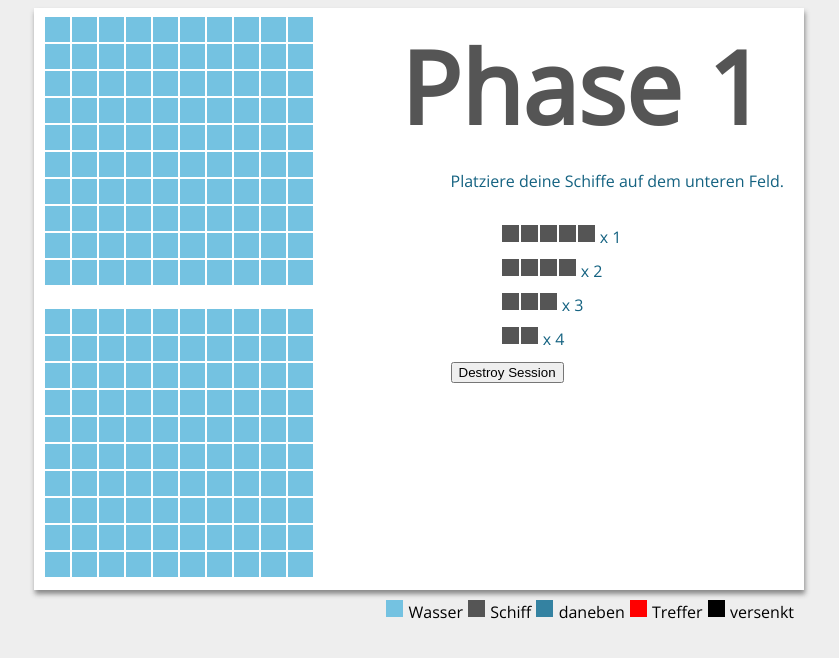
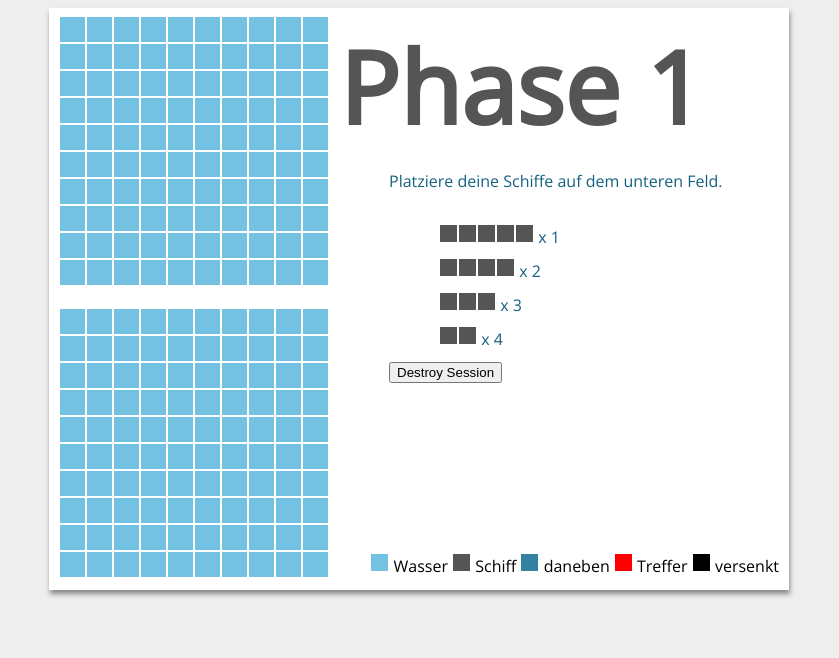
Before and after one commit to Gemba69/SchiffeVersenken, a PHP site: page / in a window 1280 px wide. Shown: the top 658 px of the page, without its empty margins (221-1060 px from the left). Run offline with PHP 8.4, Linux system fonts and the light colour scheme.

Commit message:
cosmetic changes

```diff
--- a/Website/ajax.php
+++ b/Website/ajax.php
@@ -47,7 +47,7 @@
 		for ($i = 1; $i < 11; $i++) { //TODO: array dynamisch auslesen!
 			$remainingShips[$i] = isset($drawnShips[$i]) ? $requiredShips[$i] - $drawnShips[$i] : $requiredShips[$i];
 			if ($remainingShips[$i] < 0) {
-				$warning = $warning."Anzahl {$i}er Schiffe überschritten.<br>"; //TODO: hard coding entfernen
+				$warning = $warning."Anzahl an {$i}er Schiffen überschritten.<br>"; //TODO: hard coding entfernen
 			}
 		}
 		return getDrawnShipsCode($remainingShips)."<br>".$warning;
--- a/Website/stylesheet.css
+++ b/Website/stylesheet.css
@@ -4,7 +4,7 @@ html {
 }
 
 #boardcontainer{
-	width: 750px;
+	width: 720px;
 	margin-left: auto;
 	margin-right: auto;
 	background-color: white;
@@ -26,6 +26,11 @@ ul li {
 	margin: 10px;
 }
 
+#infoboard {
+	height: 525px;
+	width: 440px;
+}
+
 aside#infoboard h1{
 	font-size: 100px;
 	padding: 0px;
@@ -34,7 +39,7 @@ aside#infoboard h1{
 }
 
 aside#legend {
-	margin-top: 200px;
+	margin-top: 10px;
 }
 
 table, th, td {
```
